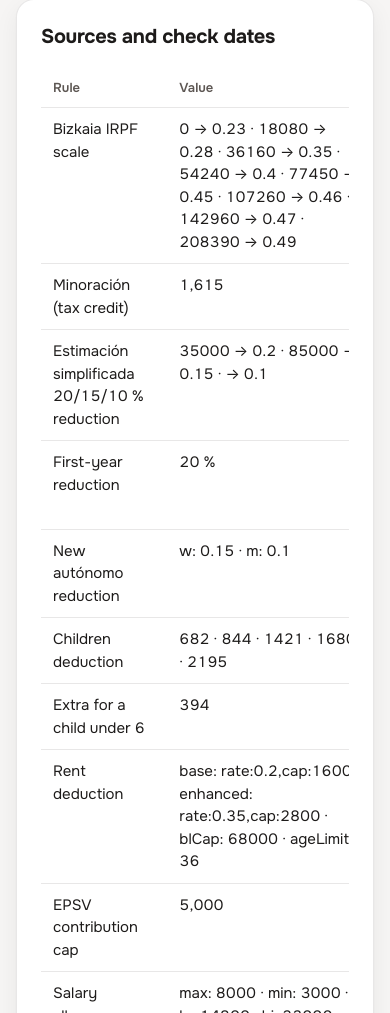
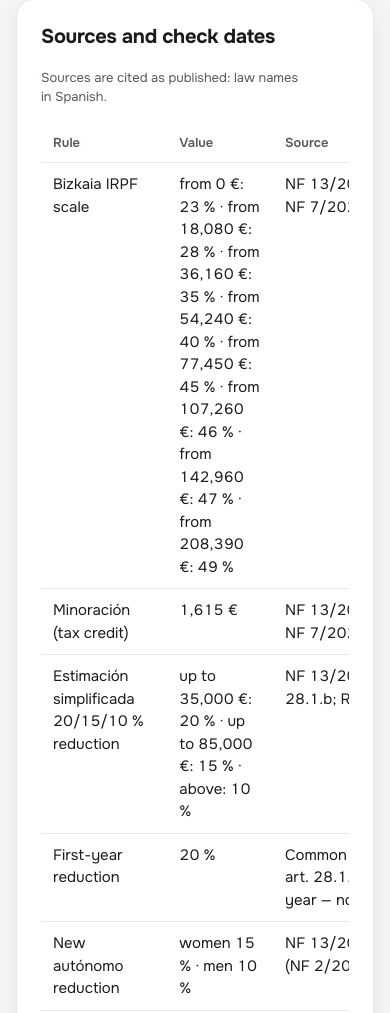
Before and after one commit to ktsymbal/autonomo-bizkaia, an Astro site: page /autonomo-bizkaia/en/how-we-calculate/ in a window 390 px wide. Shown: the part 1761-2774 px from the top of the page. Built offline with nearby package versions, Linux system fonts and the light colour scheme; Astro itself is replaced by a stand-in of ours.

Commit message:
fix: mobile tabs 3+3, readable methodology values, number fields mirror state directly
Co-Authored-By: Claude Opus 5.5 <noreply@anthropic.com>

```diff
--- a/src/i18n/en.json
+++ b/src/i18n/en.json
@@ -359,5 +359,6 @@
  "param.rg.solidarity": "Solidarity contribution",
  "param.salaryWithholding": "Salary withholding table",
  "param.salaryWithholding.shortContractMin": "Minimum for a short contract",
- "param.deadlines": "Filing deadlines"
+ "param.deadlines": "Filing deadlines",
+ "how.sourcesNote": "Sources are cited as published: law names in Spanish."
 }
--- /dev/null
+++ b/src/i18n/paramText.ts
@@ -0,0 +1,35 @@
+import type { Key, Values } from '../params';
+import type { Lang } from './t';
+
+/** Human-readable value of a parameter for the methodology page. */
+export function paramText(lang: Lang, k: Key, v: Values[Key]): string {
+  const uk = lang === 'uk';
+  const loc = uk ? 'uk-UA' : 'en-GB';
+  const n = (x: number, d = 2) => new Intl.NumberFormat(loc, { maximumFractionDigits: d }).format(x);
+  const e = (x: number) => `${n(x)} €`;
+  const p = (x: number) => `${n(x * 100)} %`;
+  const L = (a: string, b: string) => (uk ? a : b);
+  const val = v as never as any; // eslint-disable-line @typescript-eslint/no-explicit-any
+  switch (k) {
+    case 'irpf.scale': return (val as [number, number][]).map(([f, r]) => `${L('від', 'from')} ${e(f)}: ${p(r)}`).join(' · ');
+    case 'irpf.simplificadaTiers': return (val as [number | null, number][]).map(([u, r]) => (u === null ? `${L('більше', 'above')}: ${p(r)}` : `${L('до', 'up to')} ${e(u)}: ${p(r)}`)).join(' · ');
+    case 'irpf.startup': return `${L('жінки', 'women')} ${p(val.w)} · ${L('чоловіки', 'men')} ${p(val.m)}`;
+    case 'irpf.descendants': return (val as number[]).map((x, i) => `${i + 1}${i === 4 ? '+' : ''}: ${e(x)}`).join(' · ');
+    case 'irpf.rent': return `${p(val.base.rate)} ${L('до', 'up to')} ${e(val.base.cap)} · ${L(`до ${val.ageLimit} років`, `under ${val.ageLimit}`)}: ${p(val.enhanced.rate)} ${L('до', 'up to')} ${e(val.enhanced.cap)} · ${L('не діє, якщо база вища за', 'lost above a base of')} ${e(val.blCap)}`;
+    case 'irpf.workBonif': return `${e(val.max)} → ${e(val.min)} (${L('між', 'between')} ${e(val.lo)} ${L('і', 'and')} ${e(val.hi)}) · ${e(val.min)}, ${L('якщо інший дохід понад', 'if other income exceeds')} ${e(val.otherIncomeCap)}`;
+    case 'p130': return `${L('роки 1–2', 'years 1–2')}: ${p(val.startRate)} ${L('кварталу', 'of the quarter')} · ${L('з 3-го року', 'from year 3')}: ${p(val.generalRate)} ${L('доходу двома роками раніше', 'of income two years earlier')} · ${L('при збитку', 'after a loss')}: ${p(val.lossRate)} ${L('виручки', 'of revenue')} · ${L('не подається, якщо з утриманням від', 'not filed if withholding covers')} ${p(val.waiverShare)}`;
+    case 'p130.simplificadaInside': return val ? L('так', 'yes') : L('ні (за текстом закону)', 'no (by the law\'s text)');
+    case 'retencion': return `${p(val.std)} · ${L('перші 3 роки', 'first 3 years')}: ${p(val.newcomer)}`;
+    case 'reta.tramos': return L(`${(val as unknown[]).length} діапазонів`, `${(val as unknown[]).length} bands`);
+    case 'reta.ssIncomeReading': return val === 'A' ? L('до знижки 20/15/10 %', 'before the 20/15/10 % reduction') : L('після знижки', 'after the reduction');
+    case 'rg.cc': return `${L('працівник', 'employee')} ${p(val.employee)} · ${L('роботодавець', 'employer')} ${p(val.employer)}`;
+    case 'pluriRefund': return `${p(val.share)} ${L('від суми понад', 'of the excess over')} ${e(val.cap)}`;
+    case 'rg.solidarity': return (val.employee as number[]).map((x: number, i: number) => p(x + val.employer[i])).join(' / ');
+    case 'salaryWithholding': return L(`таблиця, ${(val as unknown[]).length} рядків`, `table, ${(val as unknown[]).length} rows`);
+    case 'salaryWithholding.shortContractMin': return `${n(val)} %`;
+    case 'deadlines': return `130 / 303: ${(val.q303 as string[]).map((d: string) => d.split('-').reverse().join('.')).join(', ')} · ${L('4-й квартал і 390', 'Q4 and 390')}: ${val.m390.split('-').reverse().join('.')} · Renta ${L('до', 'by')} ${val.rentaEnd.split('-').reverse().join('.')}`;
+    default:
+      if (typeof val === 'number') return val > 0 && val < 1 ? p(val) : e(val);
+      return String(val);
+  }
+}
--- a/src/i18n/uk.json
+++ b/src/i18n/uk.json
@@ -359,5 +359,6 @@
  "param.rg.solidarity": "Внесок солідарності",
  "param.salaryWithholding": "Таблиця утримання з зарплати",
  "param.salaryWithholding.shortContractMin": "Мінімум для короткого контракту",
- "param.deadlines": "Терміни подання"
+ "param.deadlines": "Терміни подання",
+ "how.sourcesNote": "Джерела наведено мовою оригіналу: назви законів іспанською, примітки англійською."
 }
--- a/src/pages/[lang]/how-we-calculate.astro
+++ b/src/pages/[lang]/how-we-calculate.astro
@@ -2,6 +2,7 @@
 import Base from '../../layouts/Base.astro';
 import { LANGS, t, tList, date, type Lang } from '../../i18n/t';
 import { rawParams, type Key } from '../../params';
+import { paramText } from '../../i18n/paramText';
 
 export function getStaticPaths() {
   return LANGS.map((lang) => ({ params: { lang } }));
@@ -42,6 +43,7 @@ const show = (v: unknown): string => {
     </section>
     <section class="card">
       <h2>{t(lang, 'how.sources')}</h2>
+      <p class="note">{t(lang, 'how.sourcesNote')}</p>
       <div class="tablewrap">
         <table>
           <thead><tr><th>{t(lang, 'how.param')}</th><th>{t(lang, 'how.value')}</th><th>{t(lang, 'how.source')}</th><th>{t(lang, 'how.status')}</th><th>{t(lang, 'how.checked')}</th></tr></thead>
@@ -49,7 +51,7 @@ const show = (v: unknown): string => {
             {keys.map((k) => (
               <tr>
                 <td>{t(lang, `param.${k}`)}</td>
-                <td style="max-width:280px">{show(raw[k].value)}</td>
+                <td style="max-width:320px">{paramText(lang, k, raw[k].value)}</td>
                 <td style="min-width:280px">{raw[k].source}</td>
                 <td><span class={`chip ${raw[k].status === 'V' ? '' : 'neutral'}`}>{t(lang, `status.${raw[k].status}`)}</span></td>
                 <td style="white-space:nowrap">{date(lang, raw[k].checked)}</td>
--- a/src/styles/global.css
+++ b/src/styles/global.css
@@ -314,7 +314,6 @@ td .tag.due { background: var(--accent-soft); color: var(--accent-ink); }
 .persona label { display: grid; }
 .persona span { height: 100%; display: grid; place-items: center; }
 @media (max-width: 640px) {
-  .tabs { grid-template-columns: repeat(6, 1fr); }
 }
 @media (max-width: 640px) { .persona { grid-auto-rows: 1fr; } }
 
```
Also changed, not shown: src/components/ui.tsx (+6 -9 lines), .impeccable/questions/1787edfc.state.json.
